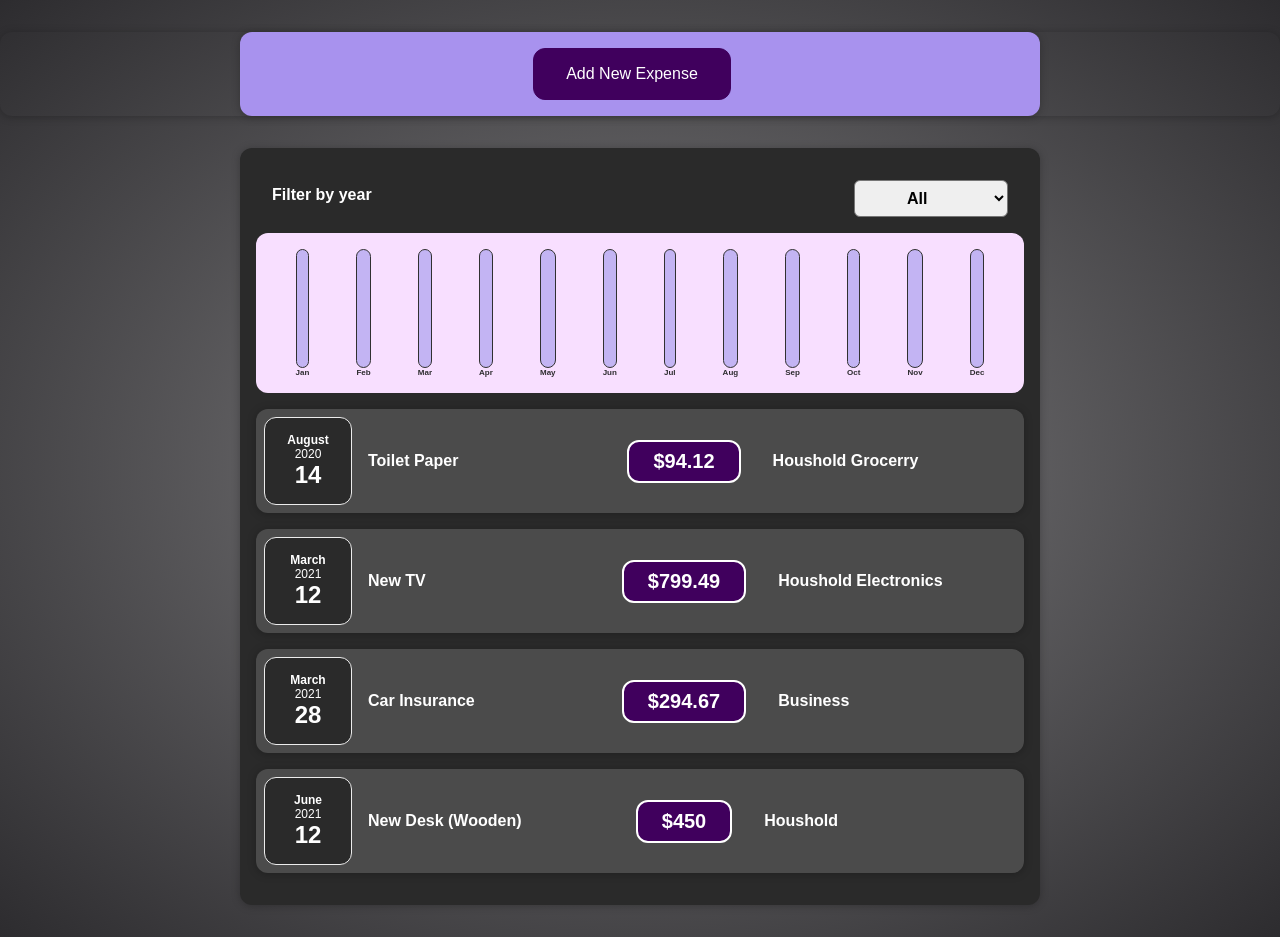
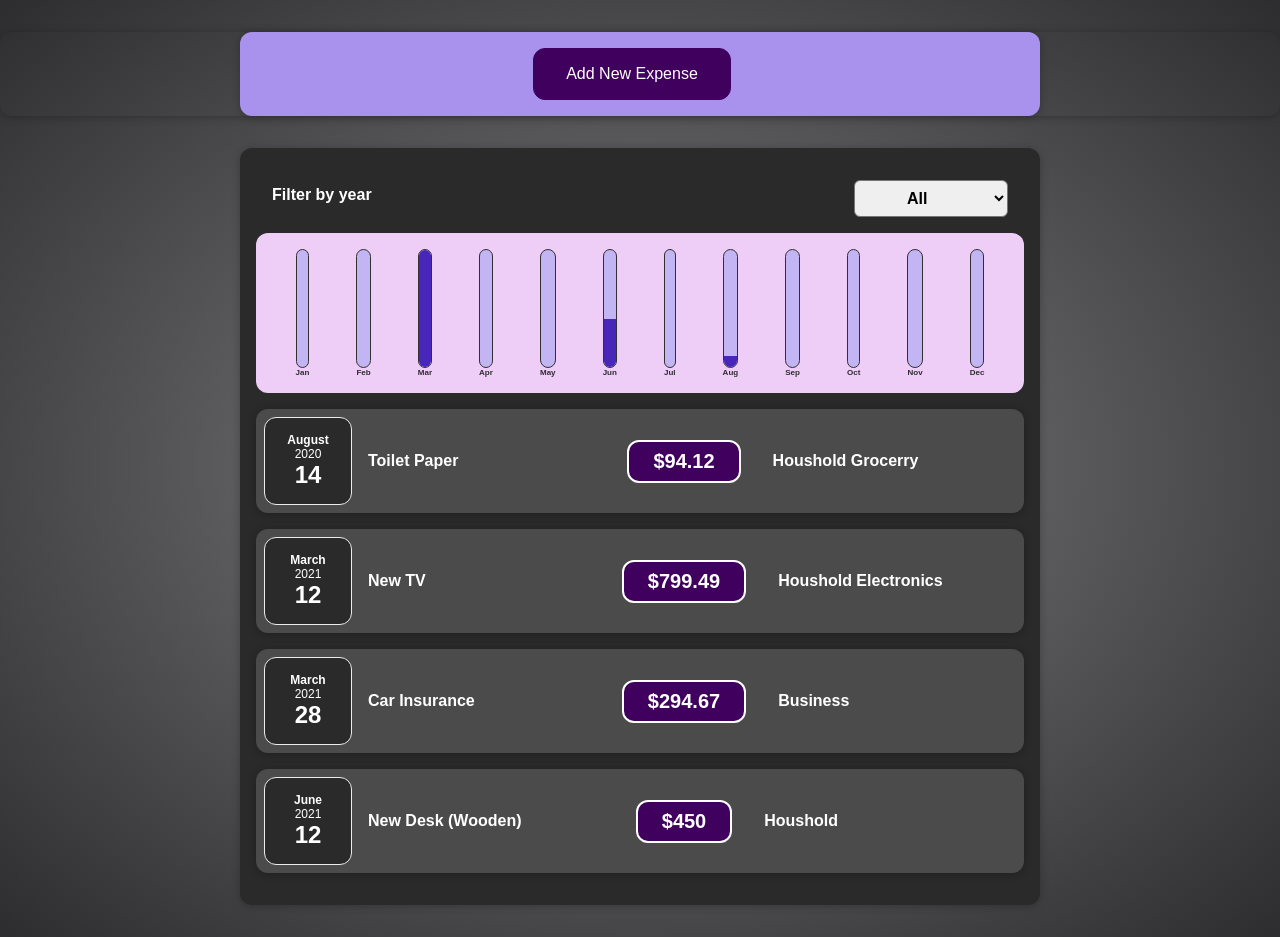
Before and after one commit to ShazalHafeez/Expense-Tracker, a React (Create React App) app: page / in a window 1280 px wide. Built offline with nearby package versions, Linux system fonts and the light colour scheme.

Commit message:
chart abr wokrign fine

```diff
--- a/src/components/Chart/Chart.css
+++ b/src/components/Chart/Chart.css
@@ -1,7 +1,7 @@
 .chart {
   padding: 1rem;
   border-radius: 12px;
-  background-color: #f8dfff;
+  background-color: #eecdf7;
   text-align: center;
   display: flex;
   justify-content: space-around;
--- a/src/components/Chart/Chart.js
+++ b/src/components/Chart/Chart.js
@@ -1,8 +1,9 @@
 import "./Chart.css";
 import ChartBar from "./ChartBar";
 export default function Chart(props) {
-  const dataPointValeus =props.dataPoints.map(dataPoint => dataPoint.value);
+  const dataPointValeus = props.dataPoints.map((dataPoint) => dataPoint.value);
   const totalMax = Math.max(...dataPointValeus);
+  console.log(...dataPointValeus);
   return (
     <div className="chart">
       {props.dataPoints.map((dataPoint) => (
--- a/src/components/Chart/ChartBar.js
+++ b/src/components/Chart/ChartBar.js
@@ -1,7 +1,7 @@
 import "./ChartBar.css";
 export default function ChartBar(props) {
   let barFillHeight = "0%";
-  if (props.max> 0) {
+  if (props.maxValue> 0) {
     barFillHeight = Math.round((props.value / props.maxValue) * 100) + '%';
   }
   return (
```
